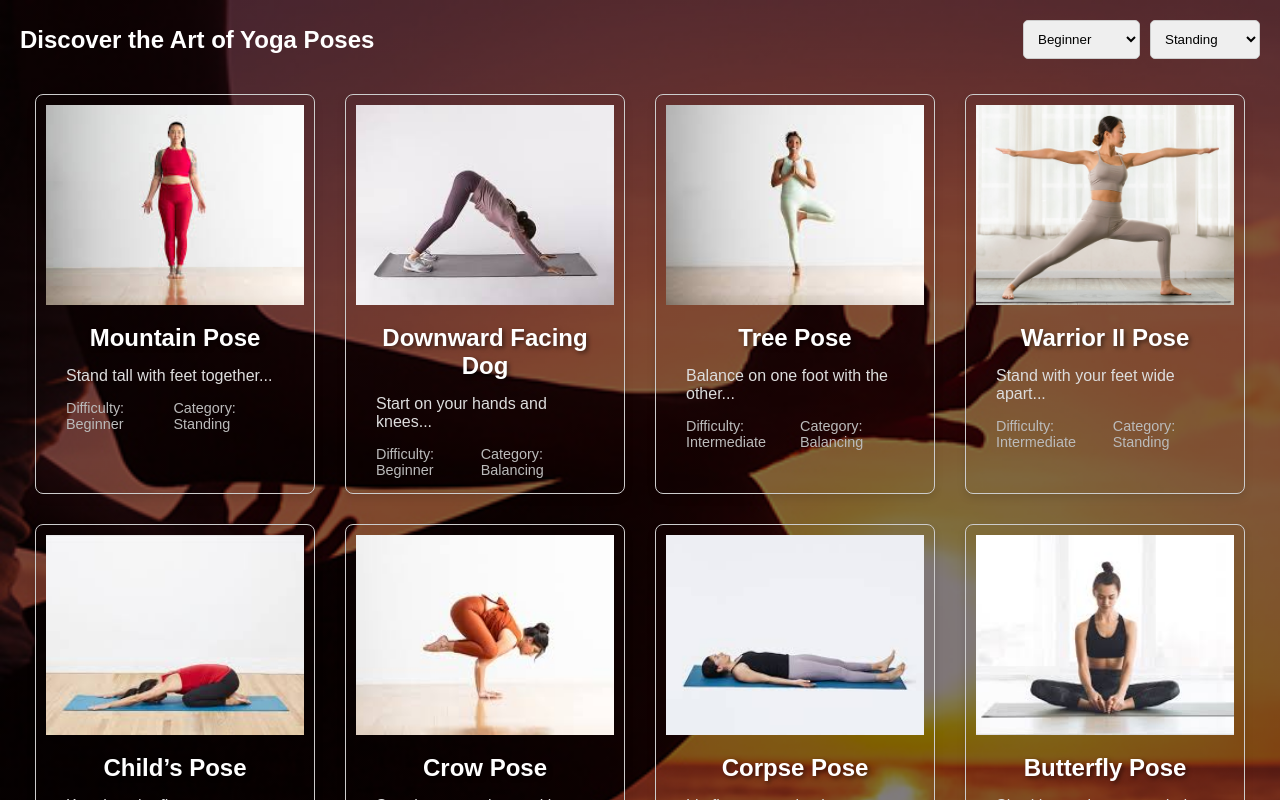
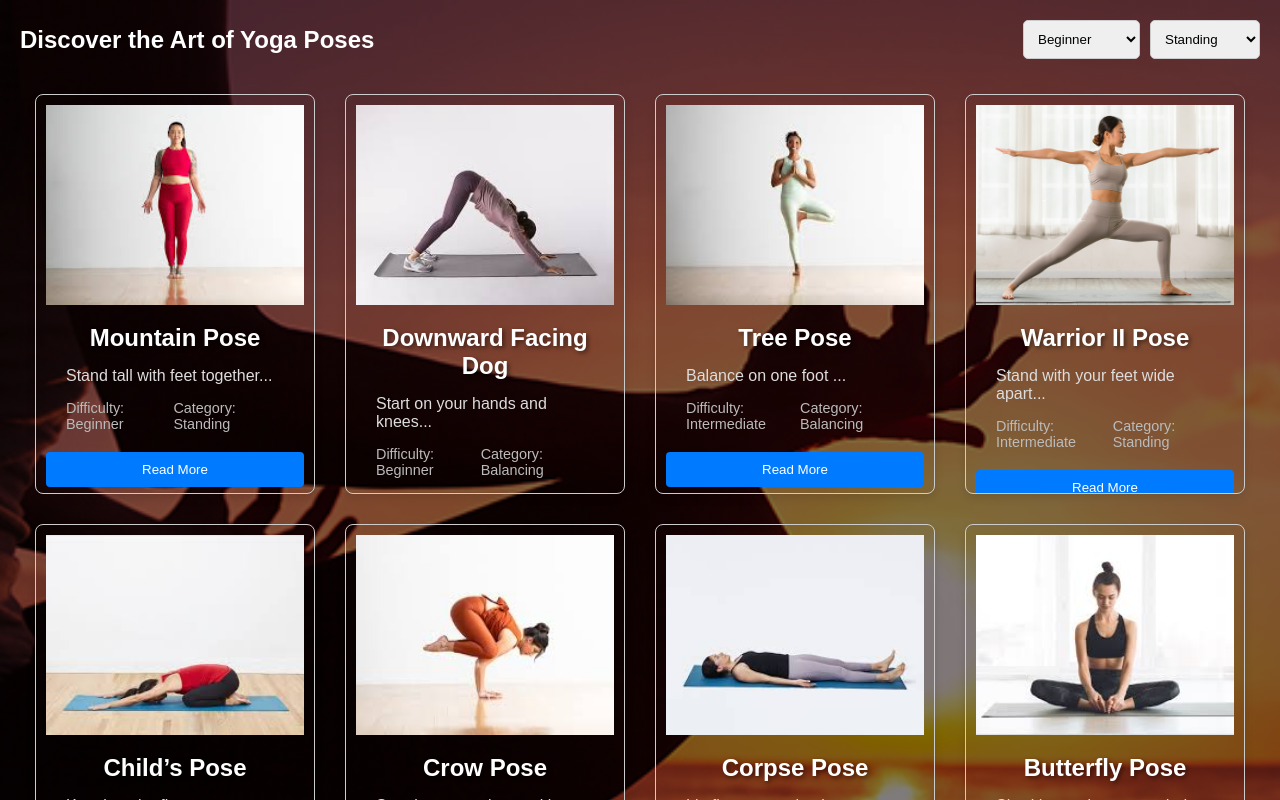
Before and after one commit to Pranathi1314/YogaAssitant, a React (Create React App) app in the folder frontend/: page /poses in a window 1280 px wide. Shown: the top 800 px of the page. Built offline with nearby package versions, Linux system fonts and the light colour scheme.

Commit message:
Read more button added in PoseCard

```diff
--- a/frontend/src/App.js
+++ b/frontend/src/App.js
@@ -15,10 +15,10 @@ function App() {
     <Routes>
       <Route path='/register' element={<Register/>}></Route>
       <Route path='/login' element={<Login/>}/>
-      <Route path='/' element={<Homepage/>}/>
+      <Route path='/home' element={<Homepage/>}/>
       <Route path='/blogs' element={<Blogs/>}/>
       <Route path='/yogaDetection' element={<YogaDetection/>}/>
-      <Route path='/main' element={<Mainpage/>}/>
+      <Route path='/' element={<Mainpage/>}/>
       <Route path='/poses' element={<PosePage/>}/>
     </Routes>
     </BrowserRouter>
--- a/frontend/src/components/Mainpage/Mainpage.css
+++ b/frontend/src/components/Mainpage/Mainpage.css
@@ -54,7 +54,7 @@
     margin-top: 20px;
 }
 
-button {
+.buttonIndiv {
     padding: 10px 20px;
     font-size: 18px;
     width: auto;
@@ -70,6 +70,6 @@ button {
     background-color: rgb(73, 14, 14); */
 /* } */
 
-button:hover {
+.buttonIndiv:hover {
     background-color: rgba(255, 255, 255, 0.2); /* Change background color on hover */
 }
--- a/frontend/src/components/Mainpage/Mainpage.jsx
+++ b/frontend/src/components/Mainpage/Mainpage.jsx
@@ -12,8 +12,8 @@ const Mainpage = () => {
             <span>and let your inner mind shine</span>
         </div>
         <div className='buttonDiv'>
-            <button>Explore Poses</button>
-            <button>Get Started with Yoga</button>
+            <button className='buttonIndiv'>Explore Poses</button>
+            <button className='buttonIndiv'>Get Started with Yoga</button>
         </div>
         </section>
      );
--- a/frontend/src/components/PoseCard/PoseCard.css
+++ b/frontend/src/components/PoseCard/PoseCard.css
@@ -48,3 +48,22 @@ padding: 10px;
   font-size: 0.9em;
   color: #bbb; /* Changed text color to a lighter gray */
 }
+
+
+.read-more-button {
+  display: block;
+  width: 100%;
+  padding: 10px;
+  text-align: center;
+  background-color: #007bff; /* Button background color */
+  color: #fff; /* Button text color */
+  border: none;
+  border-radius: 4px;
+  cursor: pointer;
+  text-decoration: none; /* Remove default link underline */
+  transition: background-color 0.3s ease; /* Smooth transition for button hover */
+}
+
+.read-more-button:hover {
+  background-color: #0056b3; /* Darker background color on hover */
+}
--- a/frontend/src/components/PoseCard/PoseCard.jsx
+++ b/frontend/src/components/PoseCard/PoseCard.jsx
@@ -12,6 +12,7 @@ const PoseCard = ({ pose }) => {
         <span className="pose-difficulty">Difficulty: {pose.difficulty}</span>
         <span className="pose-category">Category: {pose.category}</span>
       </div>
+      <button className="read-more-button">Read More</button>
     </div>
   );
 }
--- a/frontend/src/components/PosePage/PosePage.jsx
+++ b/frontend/src/components/PosePage/PosePage.jsx
@@ -34,7 +34,7 @@ function PosePage() {
       id: 3,
       name: 'Tree Pose',
       image: treep,
-      description: 'Balance on one foot with the other...',
+      description: 'Balance on one foot ...',
       difficulty: 'Intermediate',
       category: 'Balancing',
     },
```
Also changed, not shown: frontend/src/components/PoseDetail/PoseDetail.css (added), frontend/src/components/PoseDetail/PoseDetail.jsx (added).
